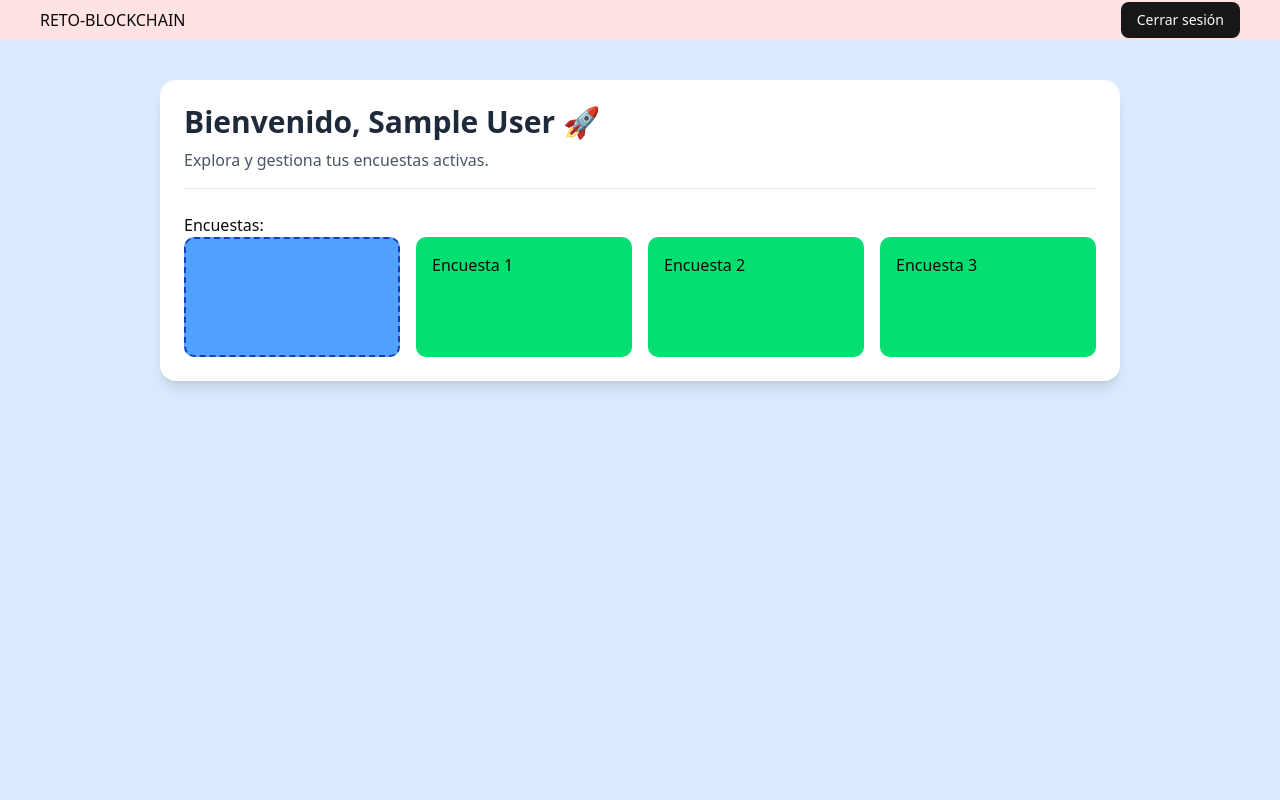
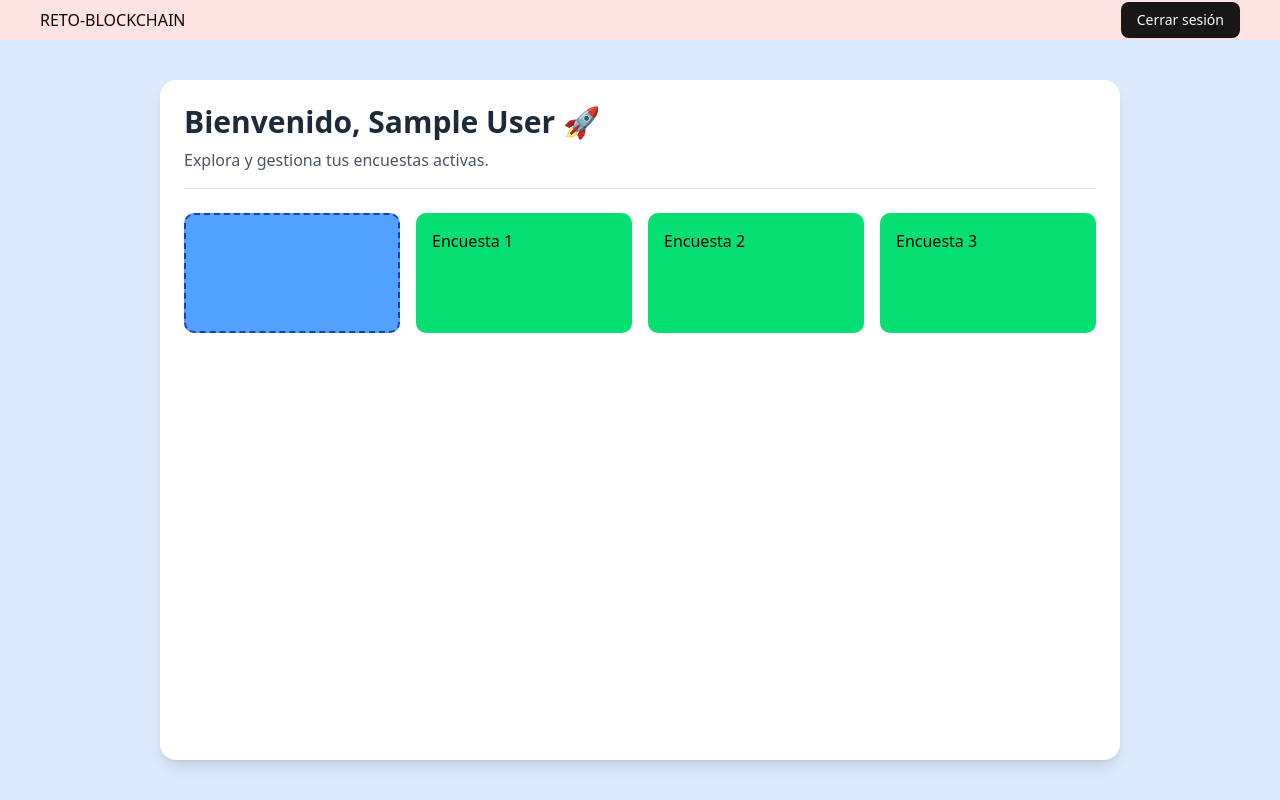
Before and after one commit to jaime-hndz/blockchain-frontend, a React (Vite) app: page / in a window 1280 px wide. Built offline with nearby package versions, Linux system fonts and the light colour scheme; sample sign-in values are in the browser's storage; some icons are missing.

Commit message:
add styles to main box

```diff
--- a/src/components/layout/PrivateLayout.jsx
+++ b/src/components/layout/PrivateLayout.jsx
@@ -19,7 +19,7 @@ export const PrivateLayout = () => {
           Cerrar sesión
         </Button>
       </div>
-      <div className="mex-w-screen min-h-[95vh] bg-blue-100 py-10 px-40">
+      <div className="mex-w-screen h-[95vh] bg-blue-100 py-10 px-40">
         <Outlet />
       </div>
     </>
--- a/src/components/survey/AllSurveys.jsx
+++ b/src/components/survey/AllSurveys.jsx
@@ -14,8 +14,7 @@ export const AllSurveys = () => {
   const { surveys} = useSurveyContext();
 
   return (
-    <div>
-      <div>Encuestas: </div>
+    <div className='max-h-[60vh] overflow-y-auto hide-scrollbar-when-idle'>
       <div className='grid grid-cols-4 gap-4'>
       {admin && <NewSurvey />}
       {surveys.map((survey) => (<Survey survey={survey} key={survey.id} />))}
--- a/src/index.css
+++ b/src/index.css
@@ -118,3 +118,21 @@
     @apply bg-background text-foreground;
   }
 }
+
+.hide-scrollbar-when-idle {
+  scrollbar-width: thin;
+  scrollbar-color: rgba(0,0,0,0.4) transparent;
+}
+
+.hide-scrollbar-when-idle::-webkit-scrollbar {
+  width: 6px;
+}
+
+.hide-scrollbar-when-idle::-webkit-scrollbar-thumb {
+  background-color: rgba(0, 0, 0, 0.4);
+  border-radius: 6px;
+}
+
+.hide-scrollbar-when-idle:hover::-webkit-scrollbar-thumb {
+  background-color: rgba(0, 0, 0, 0.6);
+}
--- a/src/pages/HomePage.jsx
+++ b/src/pages/HomePage.jsx
@@ -7,7 +7,7 @@ export const HomePage = () => {
   const { name } = JSON.parse(user)
 
   return (
-      <div className=" mx-auto bg-white rounded-2xl shadow-lg p-6">
+      <div className=" h-full bg-white rounded-2xl shadow-lg p-6">
         <h1 className="text-3xl font-bold text-gray-800 mb-2">
           Bienvenido, {name} <span className="text-blue-500">🚀</span>
         </h1>
```
